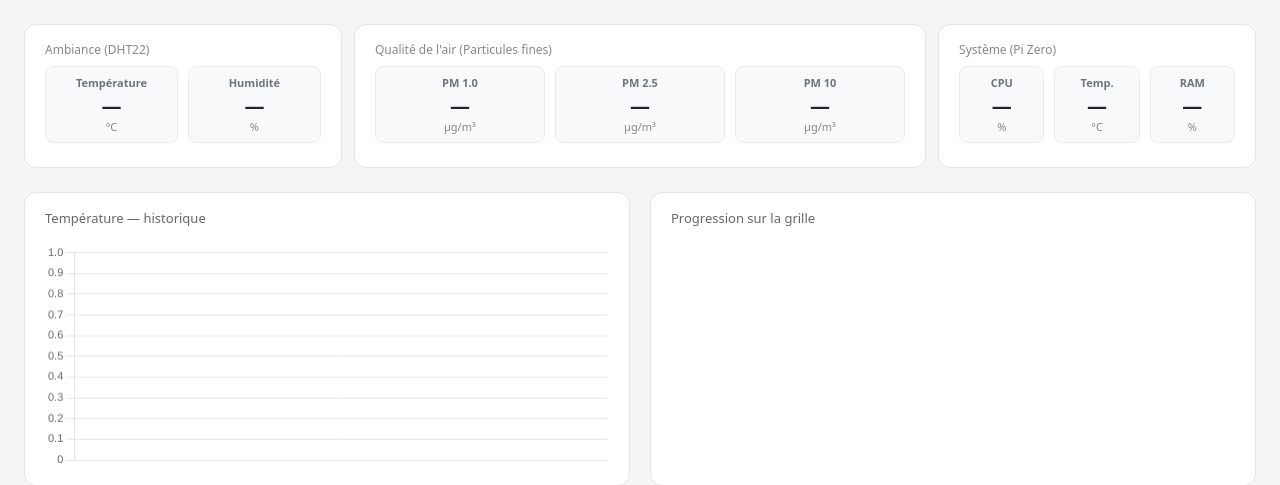
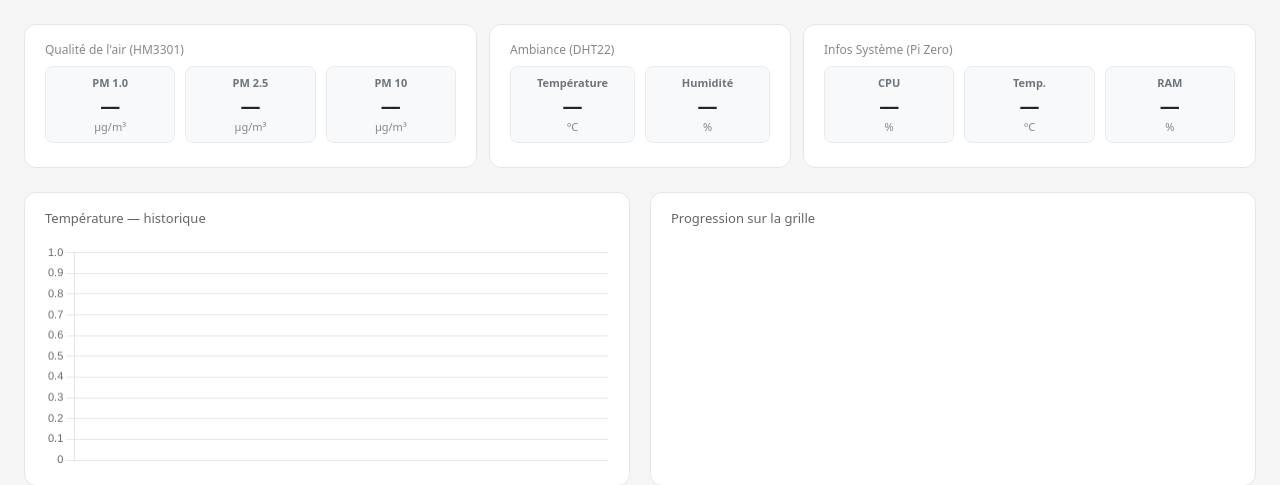
Before and after one commit to FireflyOw/projet_rover, a Flask app: page / in a window 1280 px wide. Shown: the part 51-536 px from the top of the page. Run offline with Flask 3, Linux system fonts and the light colour scheme; data that the repository does not hold is empty.

Commit message:
Fix: affichage des données

```diff
--- a/templates/index.html
+++ b/templates/index.html
@@ -42,8 +42,8 @@
     /* Sur les écrans d'ordinateur ou de tablette (>= 768px) */
     @media (min-width: 768px) {
       .cards {
-        /* Gauche (1 part), Milieu large (1.8 part), Droite (1 part) */
-        grid-template-columns: 1fr 1.8fr 1fr;
+        /* Gauche (1.5 part), Milieu (1 part), Droite (1.5 part) */
+        grid-template-columns: 1.5fr 1fr 1.5fr;
       }
     }
 
@@ -176,24 +176,7 @@
 <div class="cards">
 
   <div class="card">
-    <div class="label">Ambiance (DHT22)</div>
-    <div class="pm-container" style="grid-template-columns: 1fr 1fr;">
-      <div class="pm-box">
-        <div class="pm-title">Température</div>
-        <div class="pm-value" id="val-temp">—</div>
-        <div class="pm-unit">°C</div>
-      </div>
-      <div class="pm-box">
-        <div class="pm-title">Humidité</div>
-        <div class="pm-value" id="val-hum">—</div>
-        <div class="pm-unit">%</div>
-      </div>
-    </div>
-    <div class="updated" id="ts-temp" style="margin-top: 8px;"></div>
-  </div>
-
-  <div class="card">
-    <div class="label">Qualité de l'air (Particules fines)</div>
+    <div class="label">Qualité de l'air (HM3301)</div>
     <div class="pm-container">
       <div class="pm-box">
         <div class="pm-title">PM 1.0</div>
@@ -215,7 +198,24 @@
   </div>
 
   <div class="card">
-    <div class="label">Système (Pi Zero)</div>
+    <div class="label">Ambiance (DHT22)</div>
+    <div class="pm-container" style="grid-template-columns: 1fr 1fr;">
+      <div class="pm-box">
+        <div class="pm-title">Température</div>
+        <div class="pm-value" id="val-temp">—</div>
+        <div class="pm-unit">°C</div>
+      </div>
+      <div class="pm-box">
+        <div class="pm-title">Humidité</div>
+        <div class="pm-value" id="val-hum">—</div>
+        <div class="pm-unit">%</div>
+      </div>
+    </div>
+    <div class="updated" id="ts-temp" style="margin-top: 8px;"></div>
+  </div>
+
+  <div class="card">
+    <div class="label">Infos Système (Pi Zero)</div>
     <div class="pm-container">
       <div class="pm-box">
         <div class="pm-title">CPU</div>
```
